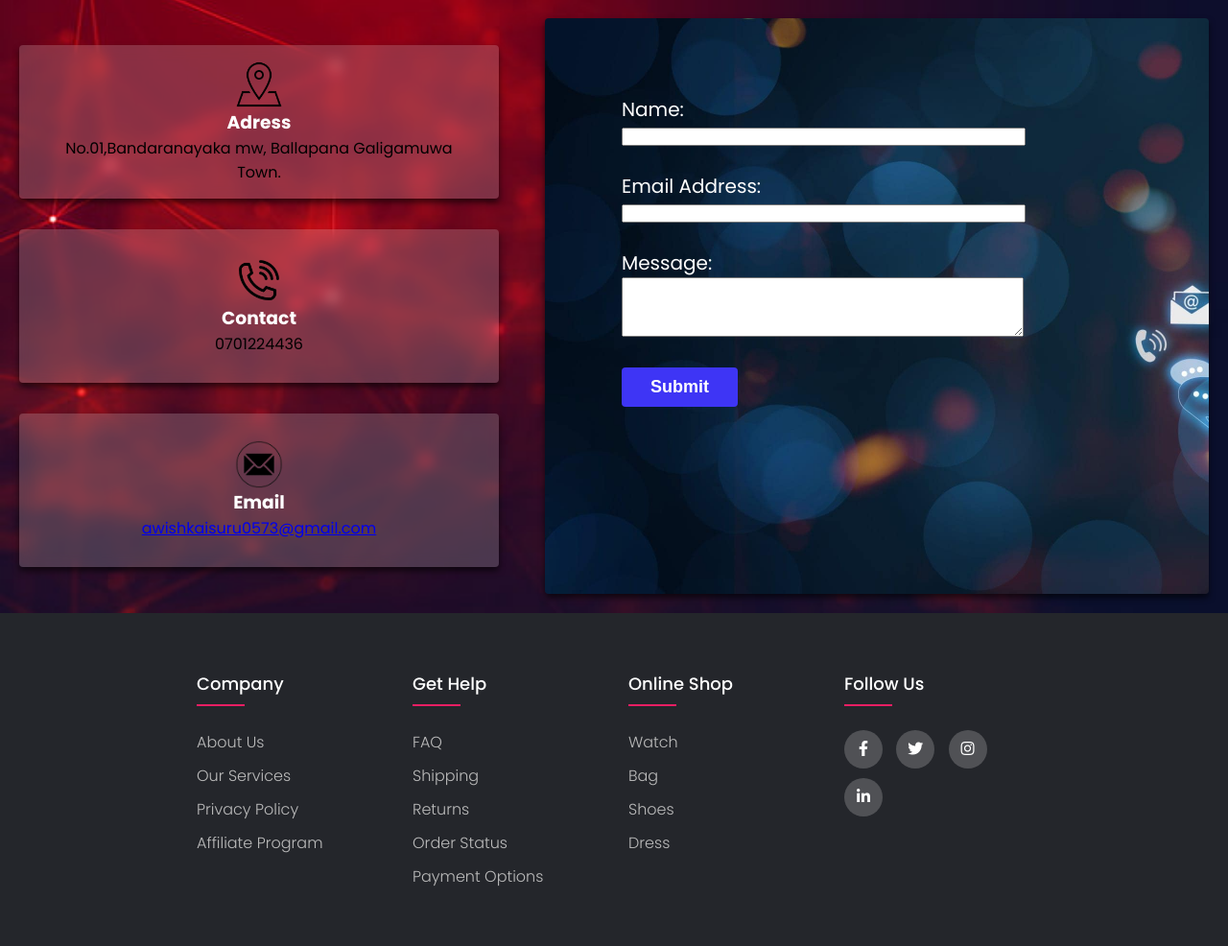
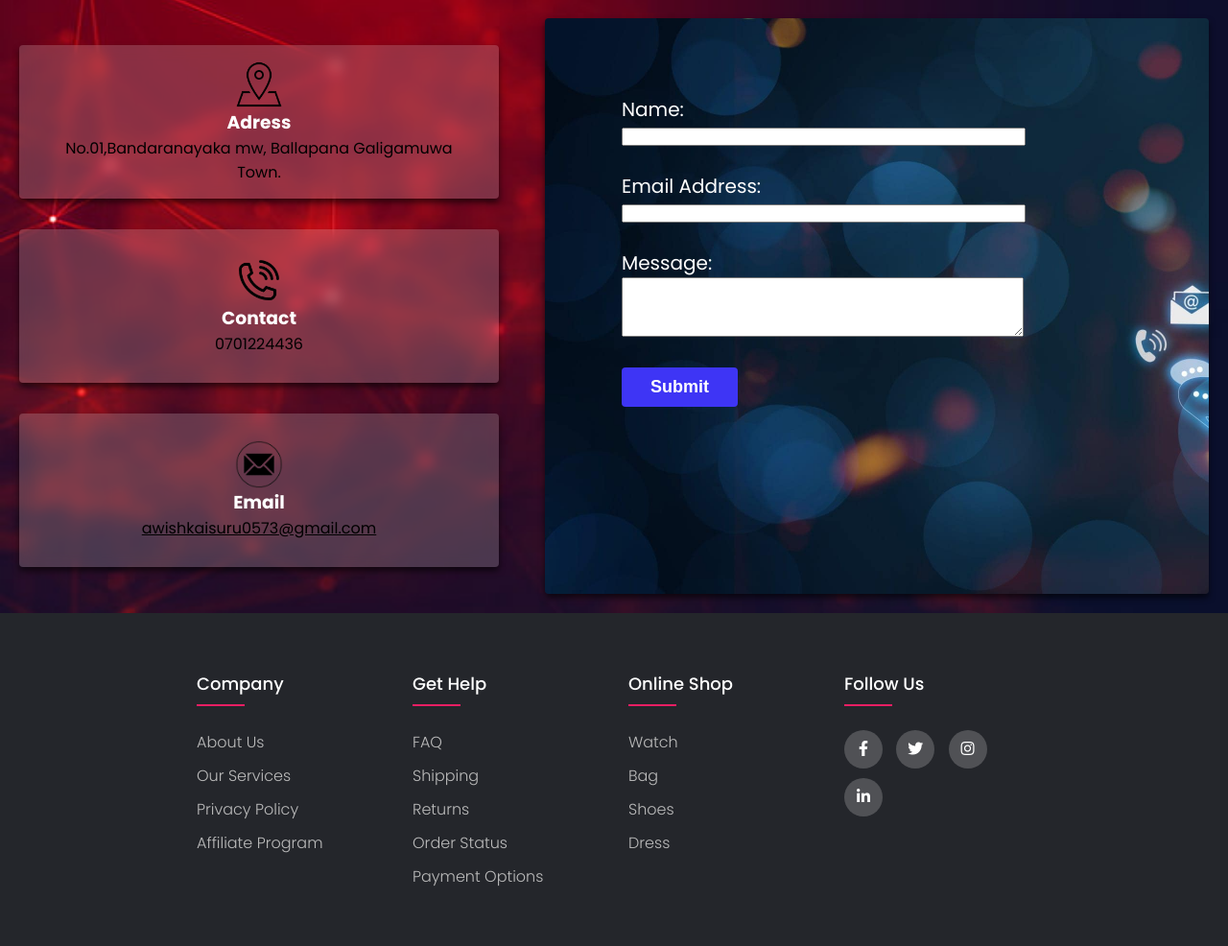
Before and after one commit to Awishka0573/manuallk, a PHP site: page /pages/contactus.php in a window 1280 px wide. Shown: the part 83-1069 px from the top of the page at 96% size. Run offline with PHP 8.4, Linux system fonts and the light colour scheme.

Commit message:
update contactus

```diff
--- a/assets/css/contact.css
+++ b/assets/css/contact.css
@@ -125,6 +125,10 @@
     width: 500px;
 }
 
+.email1 a{
+    color: black;
+}
+
 .box1{
     display: flex;
     flex-direction: column;
```
